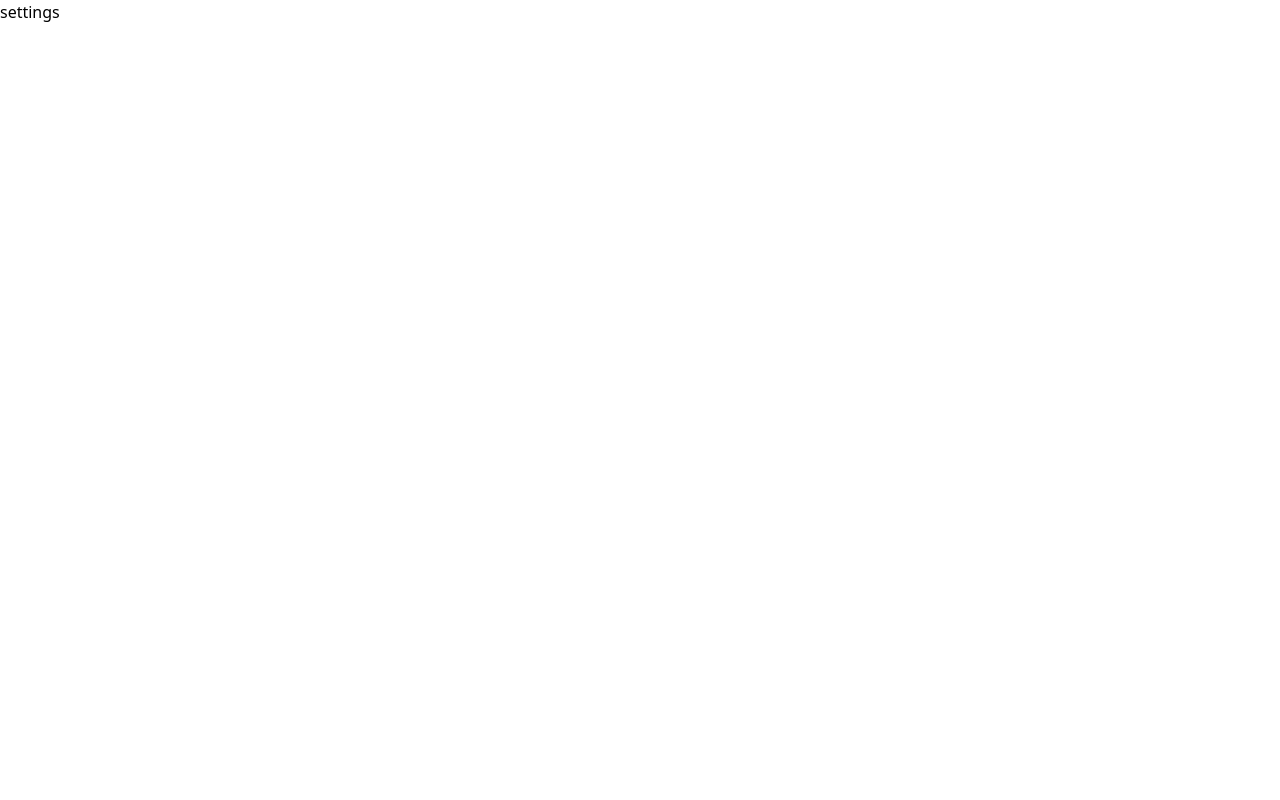
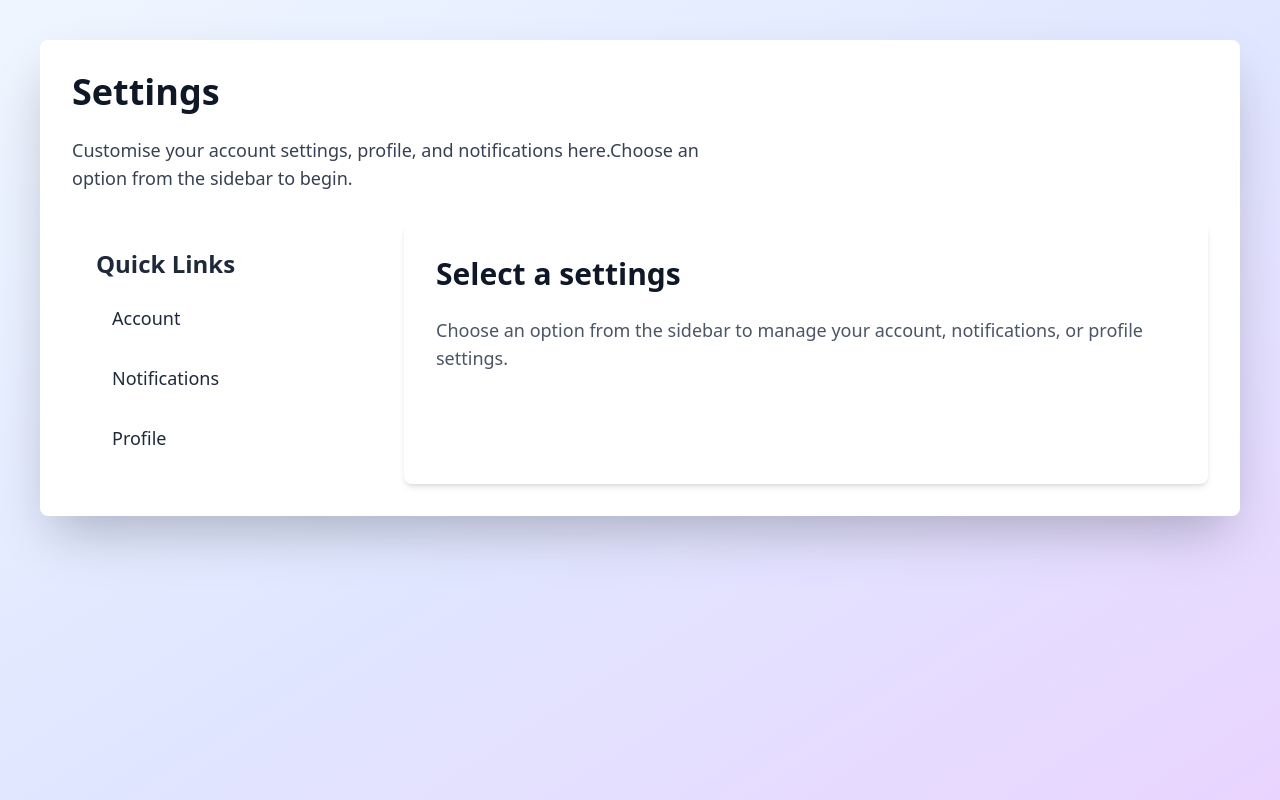
Before and after one commit to Farhanasharna2000/Nextjs-Project, a Next.js app: page /dashboard/settings in a window 1280 px wide. Built offline with nearby package versions, Linux system fonts and the light colour scheme.

Commit message:
design settings page

```diff
--- a/src/app/dashboard/settings/page.tsx
+++ b/src/app/dashboard/settings/page.tsx
@@ -1,9 +1,68 @@
+import Link from 'next/link';
 import React from 'react';
 
 const Settings = () => {
     return (
-        <div>
-           settings
+        <div
+            className='min-h-screen bg-gradient-to-br from-blue-50 via-indigo-100 to-purple-200 p-10'>
+            <div
+                className='max-w-7xl mx-auto bg-white rounded-lg shadow-2xl p-8'>
+                <h1
+                    className='text-4xl font-extrabold text-gray-900 mb-6'>
+                    Settings
+                </h1>
+                <p
+                    className='text-lg text-gray-700 mb-8 max-w-2xl'>
+                    Customise your account settings, profile, and notifications here.Choose an option from the sidebar to begin.
+                </p>
+                <div
+                    className="flex space-x-12">
+                    <div className='w-1/4 bg-white rounded-lg p-6 space-y-6'>
+                        <h2
+                            className='text-2xl font-semibold text-gray-800 mb-4'>
+                            Quick Links
+                        </h2>
+                        <ul className='space-y-4'>
+                            <li>
+                                <Link
+                                    href='/dashboard/settings/account'
+                                    className='flex items-center text-lg text-gray-800 hover:text-indigo-600 transition-colors hover:bg-indigo-50
+                                    py-2 px-4 rounded-md'>
+                                    <span>Account</span>
+                                </Link>
+                            </li>
+                            <li>
+                                <Link
+                                    href='/dashboard/settings/notifications'
+                                    className='flex items-center text-lg text-gray-800 hover:text-yellow-600 transition-colors hover:bg-yellow-50
+                                    py-2 px-4 rounded-md'>
+                                    <span>Notifications</span>
+                                </Link>
+                            </li>
+                            <li>
+                                <Link
+                                    href='/dashboard/settings/profile'
+                                    className='flex items-center text-lg text-gray-800 hover:text-green-600 transition-colors hover:bg-green-50
+                                    py-2 px-4 rounded-md'>
+                                    <span>Profile</span>
+                                </Link>
+                            </li>
+
+                        </ul>
+                    </div>
+                    <div
+                        className="flex-1 bg-white rounded-lg shadow-md p-8">
+                        <h2
+                            className='text-3xl font-semibold text-gray-900 mb-6'>
+                            Select a settings
+                        </h2>
+                        <p
+                            className='text-lg text-gray-600 max-w-3xl'>
+                            Choose an option from the sidebar to manage your account, notifications, or profile settings.
+                        </p>
+                    </div>
+                </div>
+            </div>
         </div>
     );
 };
```
